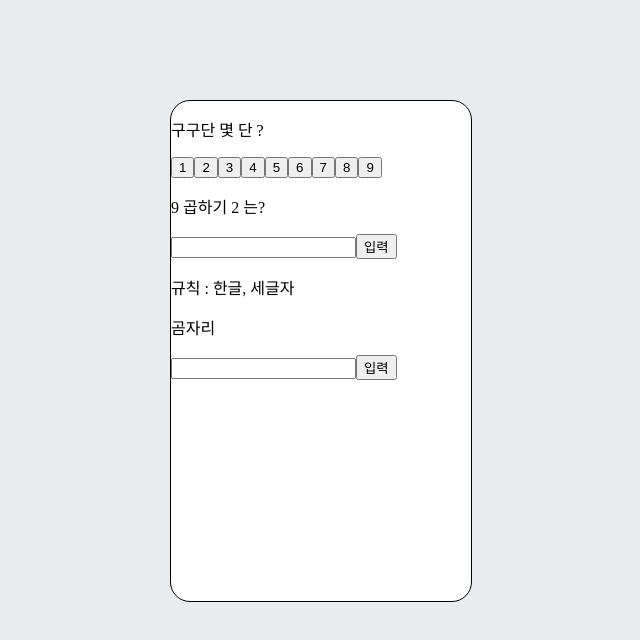
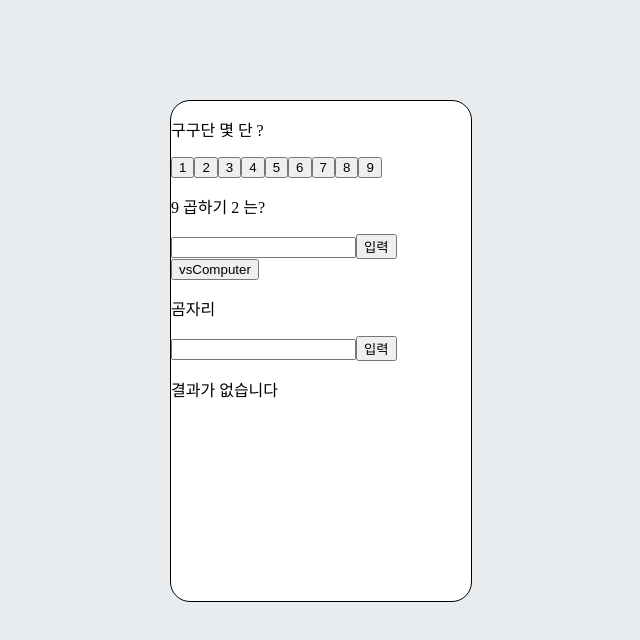
Before and after one commit to leezer94/React-TypeScript-Study, a React (Create React App) app: page / in a window 1280 px wide. Shown: the top 640 px of the page, without its empty margins (319-959 px from the left). Built offline with nearby package versions, Linux system fonts and the light colour scheme.

Commit message:
Feat : 우리말샘 api 이용 입력어 사전 정의 화면에 페인트

```diff
--- a/package.json
+++ b/package.json
@@ -6,6 +6,7 @@
     "@testing-library/jest-dom": "^5.16.4",
     "@testing-library/react": "^13.3.0",
     "@testing-library/user-event": "^13.5.0",
+    "axios": "^0.27.2",
     "react": "^18.2.0",
     "react-dom": "^18.2.0",
     "react-icons": "^4.4.0",
--- a/src/App.js
+++ b/src/App.js
@@ -3,6 +3,9 @@ import { createGlobalStyle } from 'styled-components';
 import Multiplication_table from './components/muliplication-table/muliplication-table';
 import Word_relay from './components/word-relay/word-relay';
 import './App.css';
+import ComputherVsButton from './components/word-relay/computerVsButton';
+import ComputerWordRelay from './components/word-relay/computer-word-relay';
+import { fetch우리말api } from './common/api';
 
 const GlobalStyle = createGlobalStyle`
   body {
@@ -21,16 +24,32 @@ const GlobalStyle = createGlobalStyle`
   }
 `;
 
-function App() {
+class App extends React.Component {
+  state = {
+    currentGame: 'vsComputer',
+  };
+
+  handleComputerGameButton = () => {
+    const { currentGame } = this.state;
+
+    this.setState({
+      ...this.state,
+      currentGame: currentGame === 'vsComputer' ? 'onYourOwn' : 'vsComputer',
+    });
+  };
+
+  render() {
     return (
       <>
         <GlobalStyle />
         <div className='App'>
           <Multiplication_table />
-        <Word_relay />
+          <ComputherVsButton key={0} value={this.state.currentGame} onClickComputerGameButton={this.handleComputerGameButton} />
+          {this.state.currentGame === 'onYourOwn' ? <ComputerWordRelay /> : <Word_relay />}
         </div>
       </>
     );
   }
+}
 
 export default App;
--- /dev/null
+++ b/src/common/api.js
@@ -0,0 +1,23 @@
+import axios from 'axios';
+
+// 참고 : https://ldevlog.tistory.com/4
+
+export const fetch우리말api = async (word) => {
+  const API_KEY = 'F34A53B349081AE8ECC0FF288D65F014';
+  const URL = `https://opendict.korean.go.kr/api/search?key=${API_KEY}&q=${word}&advanced=y&method=exact`;
+
+  try {
+    const response = await axios.get(URL);
+
+    const data = response.data;
+    const parser = new DOMParser();
+    const xmlDoc = parser.parseFromString(data, 'text/xml');
+    const definition = xmlDoc.getElementsByTagName('definition')[0].textContent;
+
+    return definition;
+  } catch (err) {
+    const errorMessage = '사전에 정의되지 않는 단어입니다.';
+
+    console.error(errorMessage);
+  }
+};
--- /dev/null
+++ b/src/components/word-relay/computer-word-relay.js
@@ -0,0 +1,19 @@
+import React from 'react';
+
+class ComputerWordRelay extends React.Component {
+  render() {
+    return (
+      <div className='computer_relay_main'>
+        <div className='key-word'></div>
+        <input type='text' ref={(ref) => (this.computerRelayInput = ref)} autoComplete='off'></input>
+        <div className='time-zone'></div>
+        <div className='point'>
+          <span>점수 :</span>
+          <span ref={(ref) => (this.pointSpan = ref)}></span>
+        </div>
+      </div>
+    );
+  }
+}
+
+export default ComputerWordRelay;
--- /dev/null
+++ b/src/components/word-relay/computerVsButton.js
@@ -0,0 +1,12 @@
+import React from 'react';
+
+class ComputherVsButton extends React.Component {
+  state = {};
+
+  render() {
+    const { value, onClickComputerGameButton } = this.props;
+    return <button onClick={() => onClickComputerGameButton()}>{value}</button>;
+  }
+}
+
+export default ComputherVsButton;
--- a/src/components/word-relay/word-relay.js
+++ b/src/components/word-relay/word-relay.js
@@ -1,10 +1,12 @@
 import React from 'react';
+import { fetch우리말api } from '../../common/api.js';
 import { 한글_정규표현식 } from '../../common/regex.js';
 
 class Word_relay extends React.Component {
   state = {
     prevWord: '',
     currentWord: '곰자리',
+    definition: '',
   };
 
   handleErrorMessage(word, currentWord) {
@@ -33,25 +35,28 @@ class Word_relay extends React.Component {
     return isValid;
   }
 
-  handleSubmitButton(word) {
-    let { prevWord, currentWord } = this.state;
+  async handleSubmitButton(word) {
+    let { prevWord, currentWord, definition } = this.state;
 
     prevWord = currentWord;
+    definition = await fetch우리말api(word);
+    currentWord = word;
 
-    currentWord = word;
+    console.log(definition);
 
     this.setState({
       ...this.state,
       prevWord,
       currentWord,
+      definition,
     });
   }
+
   render() {
-    const { currentWord } = this.state;
+    const { currentWord, definition } = this.state;
 
     return (
       <div className='word_relay-container'>
-        <p>규칙 : 한글, 세글자</p>
         <p className='curernt-word'>{currentWord}</p>
         <input ref={(ref) => (this.wordInput = ref)} type='text'></input>
         <button
@@ -68,6 +73,7 @@ class Word_relay extends React.Component {
         >
           입력
         </button>
+        <p className='word_definition'>{definition ? definition : '결과가 없습니다'}</p>
         <p style={{ color: 'red' }} ref={(ref) => (this.errorMessage = ref)}></p>
       </div>
     );
```
Also changed, not shown: 1 other file (tests, documents, lock files or other folders). Lines whose indentation alone changed are shown as unchanged.
